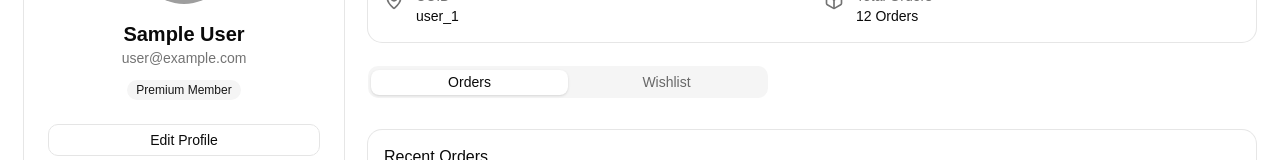
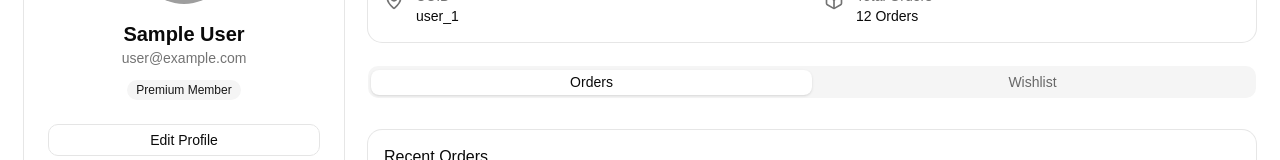
Before and after one commit to sinIsmail/envision-demo-e-com, a React (Vite) app: page /Profile in a window 1280 px wide. Shown: the part 393-553 px from the top of the page. Built offline with nearby package versions, Linux system fonts and the light colour scheme; no server answers; sample sign-in values are in the browser's storage; grey boxes are pictures that could not be loaded.

Commit message:
Fix GitHub Pages deployment 3

```diff
--- a/src/App.tsx
+++ b/src/App.tsx
@@ -15,11 +15,7 @@
 export function App() {
   return (
     <BrowserRouter
-      basename={
-        import.meta.env.PROD
-          ? "/envision-demo-com"
-          : "/"
-      }
+      basename={"/"}
     >
       <Routes>
 
--- a/src/pages/profile.tsx
+++ b/src/pages/profile.tsx
@@ -238,7 +238,7 @@
             {/* TABS */}
             <Tabs defaultValue="orders" className="w-full">
 
-              <TabsList className="grid w-full grid-cols-2 sm:w-[400px]">
+              <TabsList className="grid w-full grid-cols-2 ">
                 <TabsTrigger value="orders">
                   Orders
                 </TabsTrigger>
```
